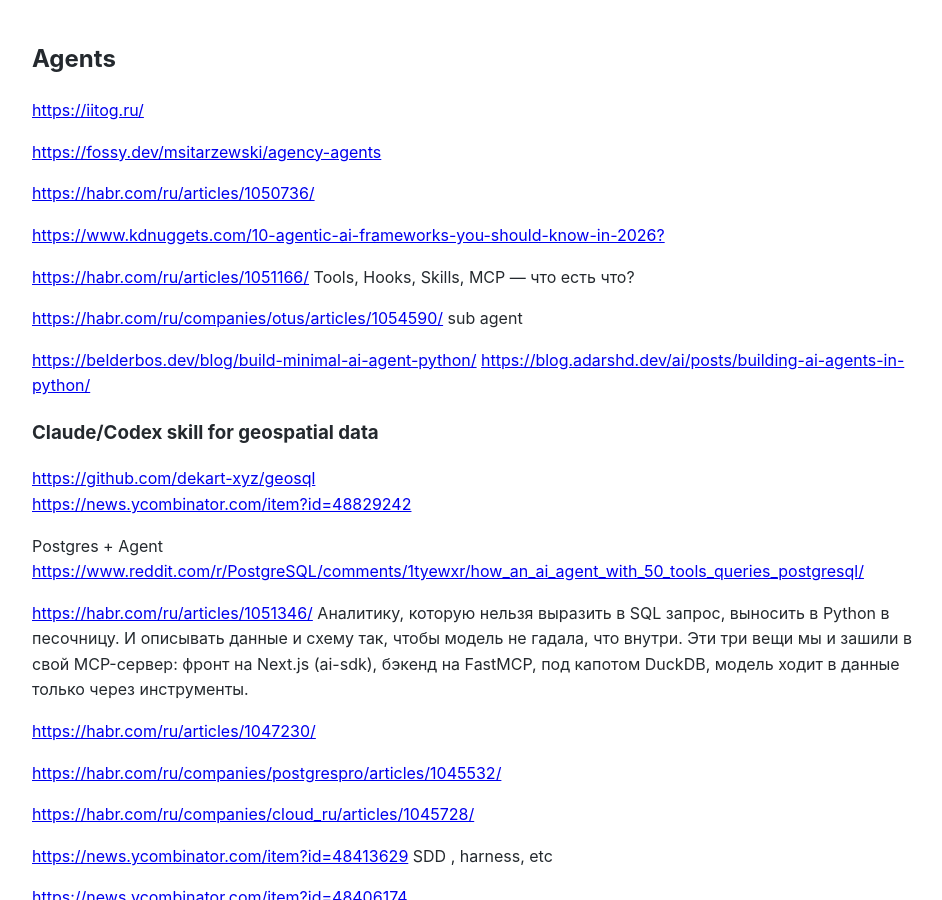
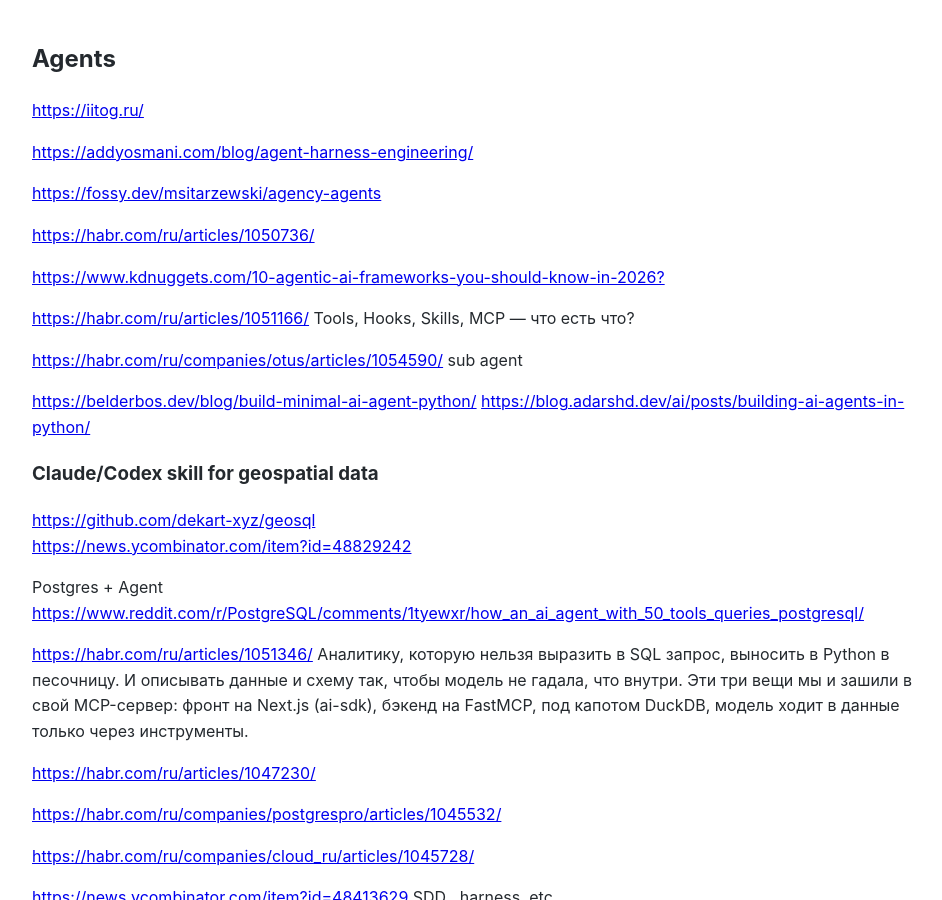
Before and after one commit to Michael-Lubinsky/michael-lubinsky.github.com, a Jekyll site: the page built from ml/agent.md, in a window 1280 px wide and 900 px high. Shown: the whole window, without its empty margins (158-1100 px from the left). Built offline with Jekyll 4.4.1, drawn with Linux system fonts in a browser that asks for light colours; our own code applies the rules of GitHub Pages for plain Markdown files.

Commit message:
Update agent.md

```diff
--- a/ml/agent.md
+++ b/ml/agent.md
@@ -1,6 +1,8 @@
 ## Agents
 
 <https://iitog.ru/>
+
+<https://addyosmani.com/blog/agent-harness-engineering/>
 
 <https://fossy.dev/msitarzewski/agency-agents>
 
```
